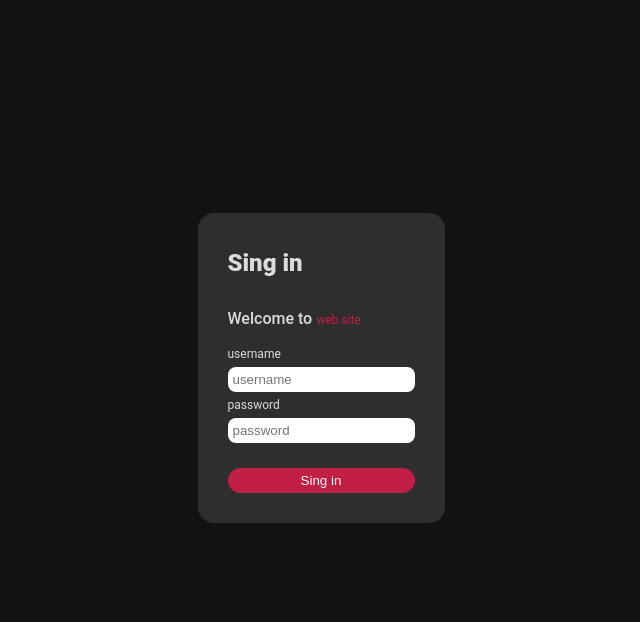
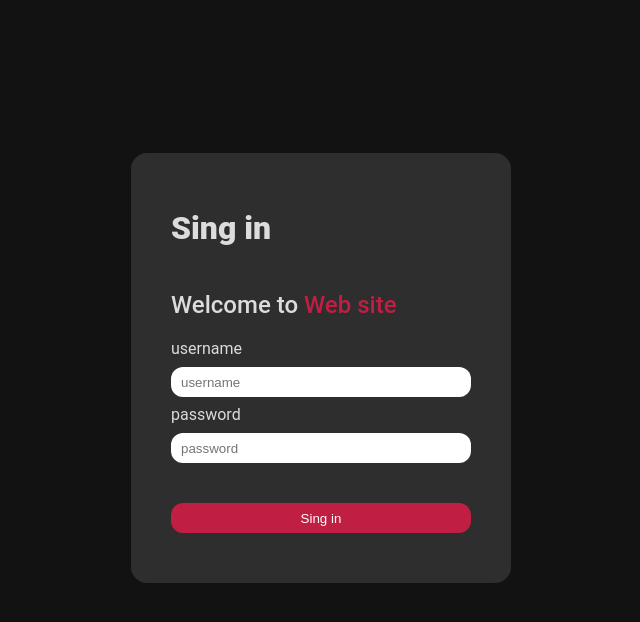
Before and after one commit to icedevil777/coffee-empire, a Nuxt app: page /login in a window 1280 px wide. Shown: the top 622 px of the page, without its empty margins (319-959 px from the left). Built offline with nearby package versions, Linux system fonts and the light colour scheme.

Commit message:
# fix styles

```diff
--- a/assets/scss/main.scss
+++ b/assets/scss/main.scss
@@ -1,35 +1,40 @@
 body {
   background-color: $primary;
   font-family: Roboto,sans-serif;
+  font-size: 16px;
+  font-weight: 300;
+  line-height: 24px;
+
 }
 
 h2 {
   color: #dcdcdc;
-  line-height: 40px;
+  line-height: 50px;
   font-weight: 900;
-  font-size: 24px;
+  font-size: 32px;
 }
 
 p {
   color: #dcdcdc;
-  font-size: 16px;
+  font-size: 24px;
   font-weight: 500;
-  line-height: 24px;
+  line-height: 32px;
   margin: 0;
 }
 
 input, button {
-  border-radius: 8px;
-  padding: 5px;
+  border-radius: 12px;
+  padding: 5px 10px;
   border: none;
   outline: none;
+  height: 20px !important;
 }
 
 
 span {
   color: #dcdcdc;
-  font-size: 12px;
   font-weight: 400;
+  font-size: 16px;
   line-height: 16px;
   margin: 0;
 }
--- a/pages/login.vue
+++ b/pages/login.vue
@@ -2,7 +2,7 @@
     <div class="login-main">
         <div class="login-form">
             <h2 style="margin-top: 0px;">Sing in</h2>
-            <p style="margin-bottom: 10px;">Welcome to <span style="color: #c11e44;">web site</span></p>
+            <p style="margin-bottom: 10px;">Welcome to <a style="color: #c11e44; ">Web site</a></p>
             <span>username</span>
             <input placeholder="username" type="text" />
             <span>password</span>
@@ -28,19 +28,20 @@
   background-color: $secondary;
   margin: auto;
   border-radius: 16px;
-  padding: 30px;
+  padding: 50px 40px;
   display: flex;
+  width: 300px;
   flex-direction: column;
-  gap: 5px;
+  gap: 10px;
 }
 
 .login-btn{
     background-color: $red;
     color: white;
-    border-radius: 24px;
-    margin-top: 20px;
+    margin-top: 30px;
     border: none;
     cursor: pointer;
-    padding: 5px;
+    padding: 1px;
+    height: 30px !important;
 }
 </style>
```
Also changed, not shown: 1 other file (tests, documents, lock files or other folders).
